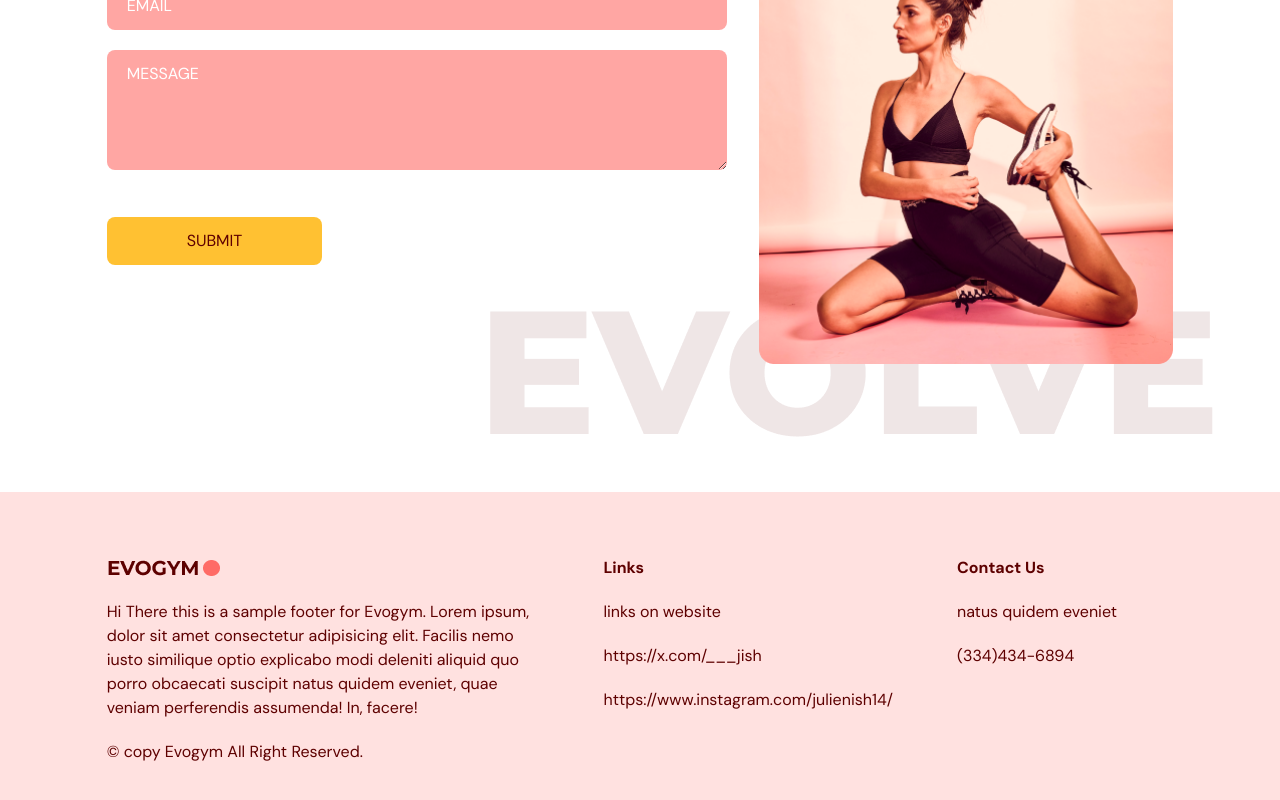
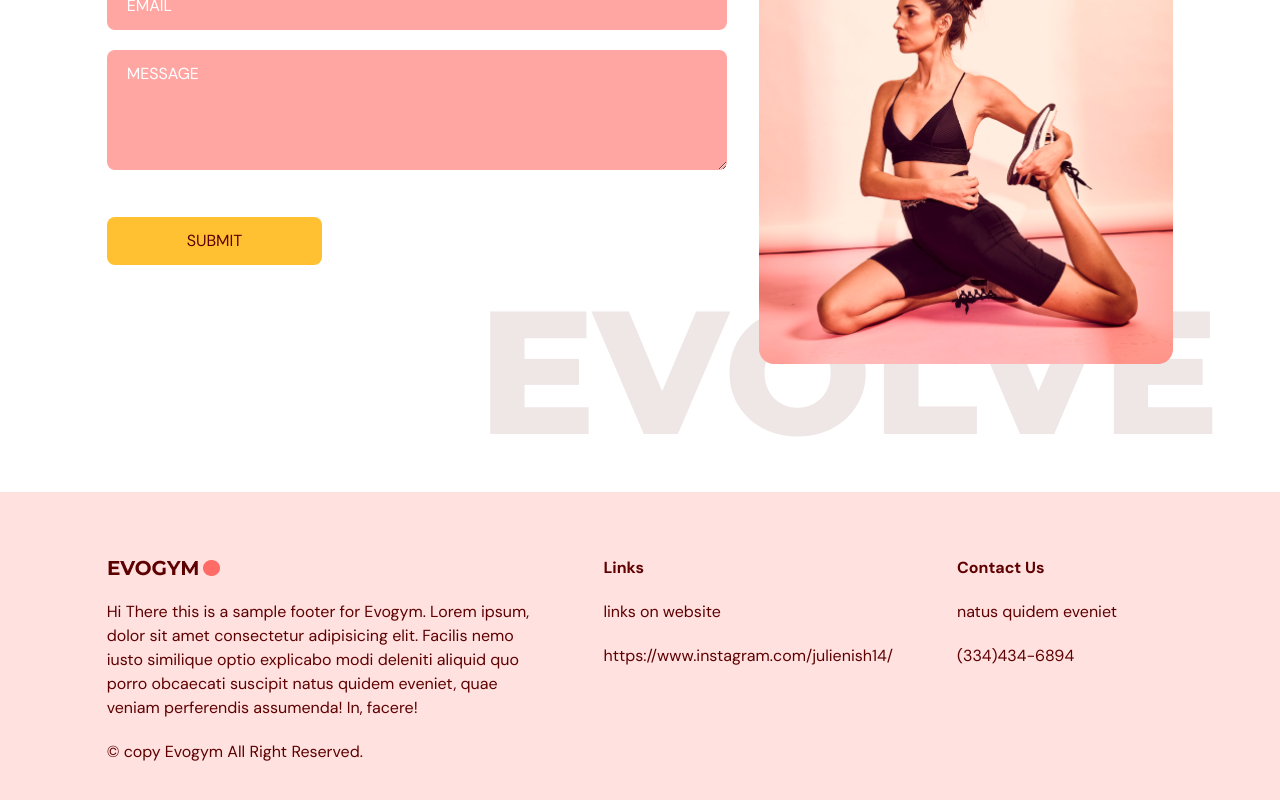
Before and after one commit to Julienish14/freshfit, a React (Vite) app in the folder freshfit/: page / in a window 1280 px wide. Shown: the part 3364-4164 px from the top of the page. Built offline with nearby package versions, Linux system fonts and the light colour scheme.

Commit message:
Links to contact us

```diff
--- a/freshfit/src/scenes/footer/index.tsx
+++ b/freshfit/src/scenes/footer/index.tsx
@@ -17,7 +17,14 @@ const Footer = () => {
         <div className="mt-16 basis-1/4 md:mt-0">
           <h4 className="font-bold">Links</h4>
           <p className="my-5">links on website</p>
-          <p className="my-5">https://x.com/___jish</p>
+          <p className="my-5">
+            {" "}
+            <a
+              href="https://x.com/___jish"
+              target="_blank"
+              rel="noopener noreferrer"
+            ></a>{" "}
+          </p>
           <p>https://www.instagram.com/julienish14/</p>
         </div>
         <div className="mt-16 basis-1/4 md:mt-0">
```
